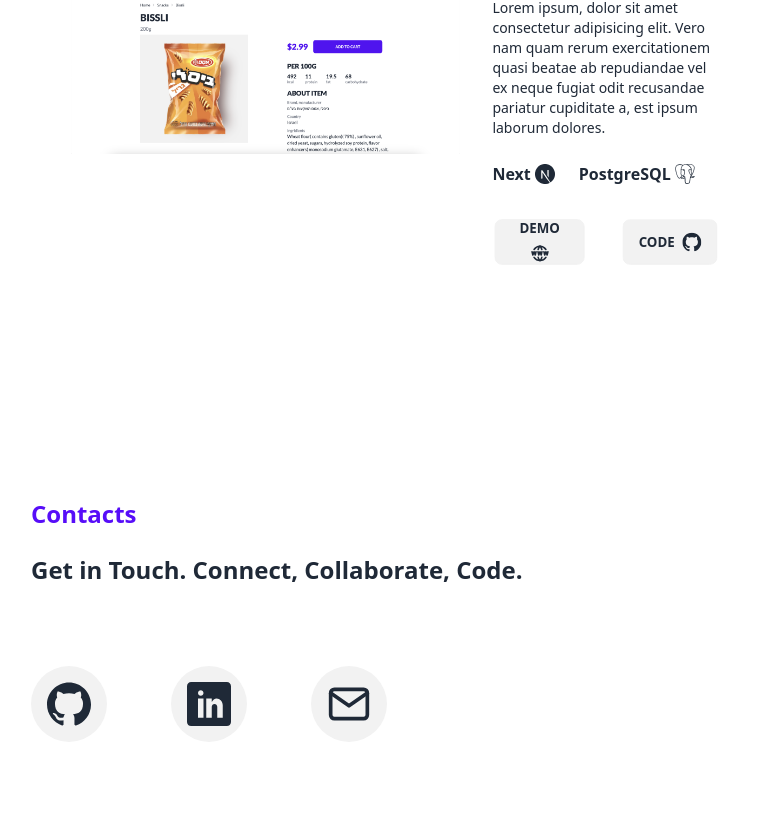
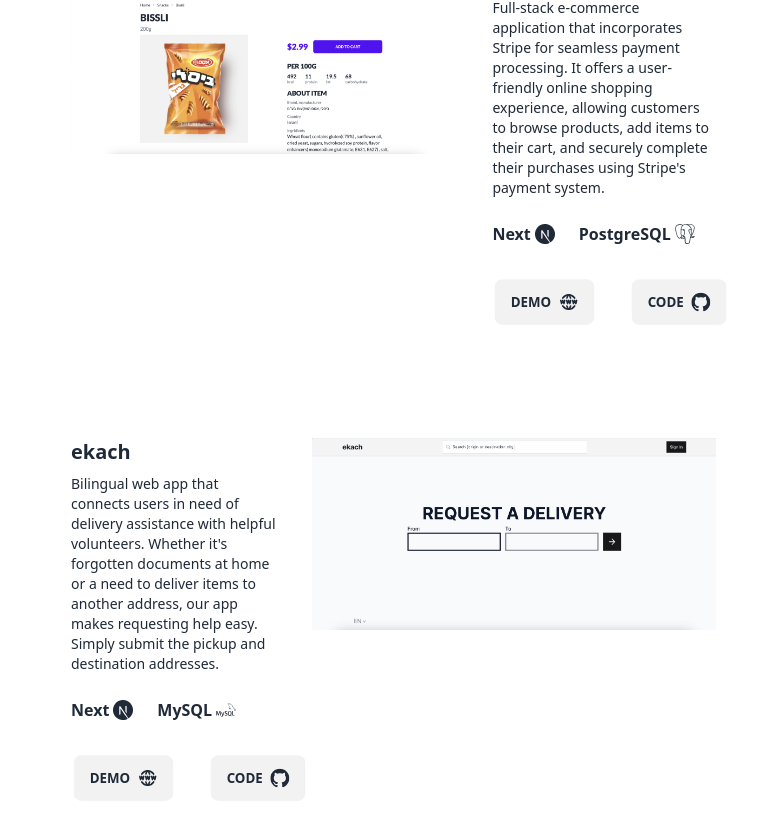
Before and after one commit to dimakuznetsow/webportfolio, a React (Vite) app: page / in a window 1280 px wide. Shown: the part 1634-2472 px from the top of the page, without its empty margins (249-1006 px from the left). Built offline with nearby package versions, Linux system fonts and the light colour scheme.

Commit message:
new project added

```diff
--- a/src/components/Projects.tsx
+++ b/src/components/Projects.tsx
@@ -1,9 +1,10 @@
 import visited from "../images/Visited.png"
 import converto from "../images/converto.png"
 import aleph from "../images/aleph.png"
+import ekach from "../images/Ekach.png"
 import { ImGithub } from "react-icons/im"
 import { TbWorldWww } from "react-icons/tb"
-import { SiPostgresql, SiMongodb, SiReact, SiExpress, SiJavascript, SiNextdotjs } from "react-icons/si"
+import { SiPostgresql, SiMongodb, SiReact, SiExpress, SiJavascript, SiNextdotjs, SiMysql } from "react-icons/si"
 
 
 function Projects() {
@@ -57,7 +58,7 @@
                                 </div>
                                 <ul className="flex justify-start gap-8 mt-8 text-lg font-bold">
                                     <li>
-                                        <a className="btn flex items-center gap-2" href="https://chrome.google.com/webstore/detail/converto/ojlkpjnnpcmdpdifocpdbgoaaeofbghd?hl" target="_blank">
+                                        <a className="btn flex flex-nowrap items-center gap-2" href="https://chrome.google.com/webstore/detail/converto/ojlkpjnnpcmdpdifocpdbgoaaeofbghd?hl" target="_blank">
                                             Demo <TbWorldWww size={20} />
                                         </a>
                                     </li>
@@ -77,7 +78,7 @@
                             <div className="">
                                 <div>
                                     <h1 className="font-bold text-xl">a-leph</h1>
-                                    <p className="text-sm mt-2 max-w-sm">Lorem ipsum, dolor sit amet consectetur adipisicing elit. Vero nam quam rerum exercitationem quasi beatae ab repudiandae vel ex neque fugiat odit recusandae pariatur cupiditate a, est ipsum laborum dolores.</p>
+                                    <p className="text-sm mt-2 max-w-sm">Full-stack e-commerce application that incorporates Stripe for seamless payment processing. It offers a user-friendly online shopping experience, allowing customers to browse products, add items to their cart, and securely complete their purchases using Stripe's payment system.</p>
                                     <ul className="flex justify-start gap-6 mt-6 font-semibold">
                                         <li className="flex items-center gap-1">Next <SiNextdotjs size={20} /></li>
                                         <li className="flex items-center gap-1">PostgreSQL <SiPostgresql size={20} /></li>
@@ -85,7 +86,7 @@
                                 </div>
                                 <ul className="flex justify-start gap-8 mt-8 text-lg font-bold">
                                     <li>
-                                        <a className="btn flex items-center gap-2" href="https://a-leph.vercel.app/" target="_blank">
+                                        <a className="btn flex flex-nowrap items-center gap-2" href="https://a-leph.vercel.app/" target="_blank">
                                             Demo <TbWorldWww size={20} />
                                         </a>
                                     </li>
@@ -96,6 +97,33 @@
                                     </li>
                                 </ul>
                             </div>
+                        </div>
+                    </div>
+                    <div className="flex justify-center mt-28">
+                        <div className="flex gap-8 2xl:gap-16">
+                            <div>
+                                <div>
+                                    <h1 className="font-bold text-xl">ekach</h1>
+                                    <p className="text-sm mt-2 max-w-sm">Bilingual web app that connects users in need of delivery assistance with helpful volunteers. Whether it's forgotten documents at home or a need to deliver items to another address, our app makes requesting help easy. Simply submit the pickup and destination addresses.</p>
+                                    <ul className="flex justify-start gap-6 mt-6 font-semibold">
+                                        <li className="flex items-center gap-1">Next <SiNextdotjs size={20} /></li>
+                                        <li className="flex items-center gap-1">MySQL <SiMysql size={20} /></li>
+                                    </ul>
+                                </div>
+                                <ul className="flex justify-start gap-8 mt-8 text-lg font-bold">
+                                    <li>
+                                        <a className="btn flex flex-nowrap items-center gap-2" href="https://ekach.vercel.app" target="_blank">
+                                            Demo <TbWorldWww size={20} />
+                                        </a>
+                                    </li>
+                                    <li className="flex items-center gap-2">
+                                        <a className="btn flex items-center gap-2" href="https://github.com/dimakuznetsow/Ekach" target="_blank">
+                                            Code <ImGithub size={20} />
+                                        </a>
+                                    </li>
+                                </ul>
+                            </div>
+                            <img loading="lazy" src={ekach} alt="converto" className="h-48" />
                         </div>
                     </div>
                 </section >
@@ -164,7 +192,7 @@
                             <div className="mt-6">
                                 <div>
                                     <h1 className="font-bold text-xl">a-leph</h1>
-                                    <p className="text-sm mt-2">Lorem ipsum dolor sit amet consectetur adipisicing elit. Illum repellendus deserunt veritatis odit, porro tempora quam tempore beatae nostrum molestiae odio vero inventore omnis, voluptatum ipsum id. Repellat, voluptates pariatur.</p>
+                                    <p className="text-sm mt-2">Full-stack e-commerce application that incorporates Stripe for seamless payment processing. It offers a user-friendly online shopping experience, allowing customers to browse products, add items to their cart, and securely complete their purchases using Stripe's payment system.</p>
                                     <ul className="flex justify-start gap-6 mt-4 font-semibold">
                                         <li className="flex items-center gap-1">Next <SiNextdotjs size={20} /></li>
                                         <li className="flex items-center gap-1">PostgreSQL <SiPostgresql size={20} /></li>
@@ -185,6 +213,33 @@
                             </div>
                         </div>
                     </div>
+                    <div className="mx-4 mt-10">
+                        <div className="flex-col">
+                            <img loading="lazy" src={ekach} alt="aleph" className="h-48 w-full" />
+                            <div className="mt-6">
+                                <div>
+                                    <h1 className="font-bold text-xl">ekach</h1>
+                                    <p className="text-sm mt-2">Bilingual web app that connects users in need of delivery assistance with helpful volunteers. Whether it's forgotten documents at home or a need to deliver items to another address, our app makes requesting help easy. Simply submit the pickup and destination addresses.</p>
+                                    <ul className="flex justify-start gap-6 mt-4 font-semibold">
+                                        <li className="flex items-center gap-1">Next <SiNextdotjs size={20} /></li>
+                                        <li className="flex items-center gap-1">MySQL <SiMysql size={22} /></li>
+                                    </ul>
+                                </div>
+                                <ul className="flex justify-start gap-4 mt-4 text-lg font-bold">
+                                    <li>
+                                        <a className="btn flex items-center gap-2" href="https://ekach.vercel.app/" target="_blank">
+                                            Demo <TbWorldWww size={20} />
+                                        </a>
+                                    </li>
+                                    <li className="flex items-center gap-2">
+                                        <a className="btn flex items-center gap-2" href="https://github.com/dimakuznetsow/Ekach" target="_blank">
+                                            Code <ImGithub size={20} />
+                                        </a>
+                                    </li>
+                                </ul>
+                            </div>
+                        </div>
+                    </div>
                 </section >
             </div >
         </>
```
Also changed, not shown: src/images/Ekach.png (added).
